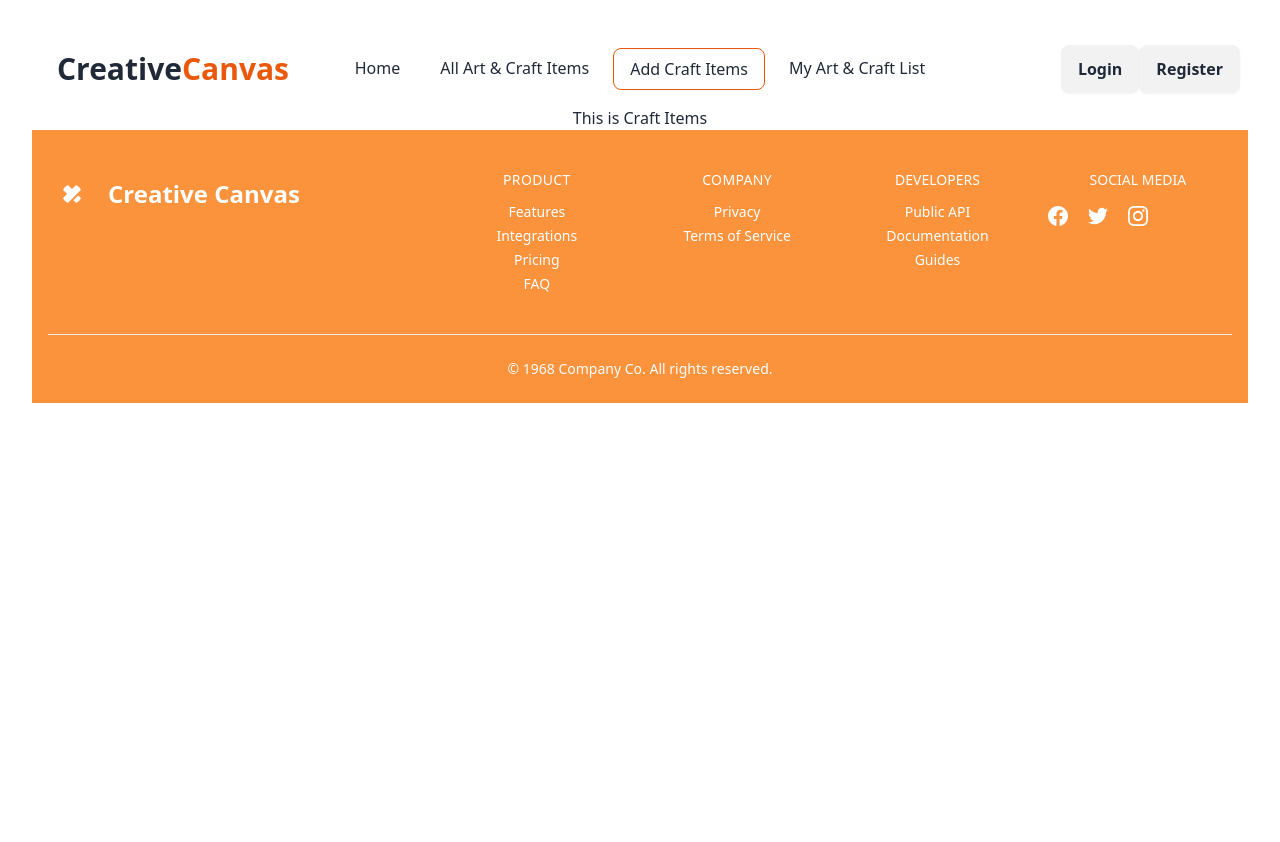
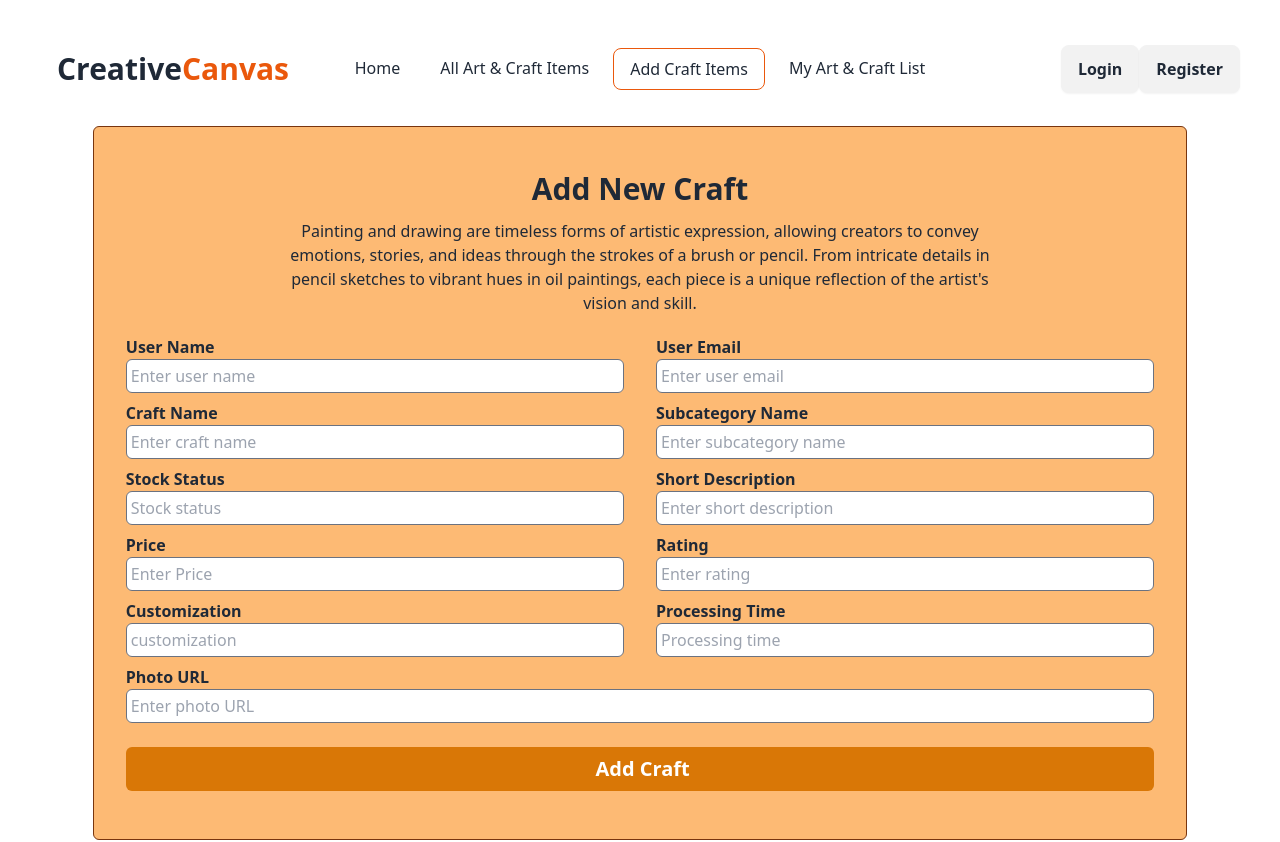
Before and after one commit to Muhammad-sefat/Creative-Canvas-Client-site, a React (Vite) app: page /AddCraftItem in a window 1280 px wide. Shown: the top 842 px of the page. Before the commit the page ends 800 px from the top, so only its background shows below. Built offline with nearby package versions, Linux system fonts and the light colour scheme; no server answers.

Commit message:
Complete add and craft section

```diff
--- a/src/Components/Pages/AddCraftItems.jsx
+++ b/src/Components/Pages/AddCraftItems.jsx
@@ -1,7 +1,159 @@
 const AddCraftItems = () => {
+  const handleCoffeeForm = (e) => {
+    e.preventDefault();
+
+    const form = e.target;
+    const name = form.name.value;
+    const email = form.email.value;
+    const craft = form.craft.value;
+    const subcategory = form.subcategory.value;
+    const stock = form.stock.value;
+    const description = form.description.value;
+    const price = form.price.value;
+    const rating = form.rating.value;
+    const customization = form.customization.value;
+    const process = form.process.value;
+    const photo = form.photo.value;
+    const Craft = {
+      name,
+      email,
+      craft,
+      subcategory,
+      stock,
+      description,
+      price,
+      rating,
+      customization,
+      process,
+      photo,
+    };
+    console.log(Craft);
+  };
   return (
     <div>
-      <h2>This is Craft Items</h2>
+      <form
+        onSubmit={handleCoffeeForm}
+        className="border border-amber-900 rounded-md  md:w-[90%] mx-auto my-5 p-8 bg-orange-300"
+      >
+        <h1 className="text-center text-3xl font-semibold py-3">
+          Add New Craft
+        </h1>
+        <p className="md:w-[70%] mx-auto pb-5 text-center">
+          {" "}
+          Painting and drawing are timeless forms of artistic expression,
+          allowing creators to convey emotions, stories, and ideas through the
+          strokes of a brush or pencil. From intricate details in pencil
+          sketches to vibrant hues in oil paintings, each piece is a unique
+          reflection of the artist's vision and skill.
+        </p>
+        <div className="flex flex-col md:flex-row  gap-8 text-left">
+          <div className="md:w-[50%]">
+            <label className="font-semibold ">User Name</label>
+            <br />
+            <input
+              className="border border-gray-500 p-1 rounded-md w-full mb-2"
+              type="text"
+              name="name"
+              placeholder="Enter user name"
+            />
+            <label className="font-semibold ">Craft Name</label>
+            <br />
+            <input
+              className="border border-gray-500 p-1 rounded-md w-full mb-2"
+              type="text"
+              name="craft"
+              placeholder="Enter craft name"
+            />
+            <label className="font-semibold">Stock Status</label>
+            <br />
+            <input
+              className="border border-gray-500 p-1 rounded-md w-full mb-2"
+              type="text"
+              name="stock"
+              placeholder="Stock status"
+            />
+            <br />
+            <label className="font-semibold ">Price</label>
+            <br />
+            <input
+              className="border border-gray-500 p-1 rounded-md w-full mb-2"
+              type="text"
+              name="price"
+              placeholder="Enter Price"
+            />
+            <br />
+            <label className="font-semibold ">Customization</label>
+            <br />
+            <input
+              className="border border-gray-500 p-1 rounded-md w-full mb-2"
+              type="text"
+              name="customization"
+              placeholder="customization"
+            />
+          </div>
+          <div className="md:w-[50%]">
+            <label className="font-semibold ">User Email</label>
+            <br />
+            <input
+              className="border border-gray-500 p-1 rounded-md w-full mb-2"
+              type="text"
+              name="email"
+              placeholder="Enter user email"
+            />
+            <label className="font-semibold">Subcategory Name</label>
+            <br />
+            <input
+              className="border border-gray-500 p-1 rounded-md w-full mb-2"
+              type="text"
+              name="subcategory"
+              placeholder="Enter subcategory name"
+            />
+
+            <br />
+            <label className="font-semibold ">Short Description</label>
+            <br />
+            <input
+              className="border border-gray-500 p-1 rounded-md w-full mb-2"
+              type="text"
+              name="description"
+              placeholder="Enter short description"
+            />
+            <br />
+            <label className="font-semibold ">Rating</label>
+            <br />
+            <input
+              className="border border-gray-500 p-1 rounded-md w-full mb-2"
+              type="text"
+              name="rating"
+              placeholder="Enter rating"
+            />
+            <br />
+            <label className="font-semibold ">Processing Time</label>
+            <br />
+            <input
+              className="border border-gray-500 p-1 rounded-md w-full mb-2"
+              type="text"
+              name="process"
+              placeholder="Processing time"
+            />
+          </div>
+        </div>
+        <div className="text-left">
+          <label className="font-semibold">Photo URL</label>
+          <br />
+          <input
+            className="border border-gray-500 p-1 rounded-md w-full mb-2"
+            type="text"
+            name="photo"
+            placeholder="Enter photo URL"
+          />
+        </div>
+        <input
+          className="w-full bg-amber-600 text-white text-xl font-semibold p-2 rounded-md my-4"
+          type="submit"
+          value=" Add Craft"
+        />
+      </form>
     </div>
   );
 };
```
